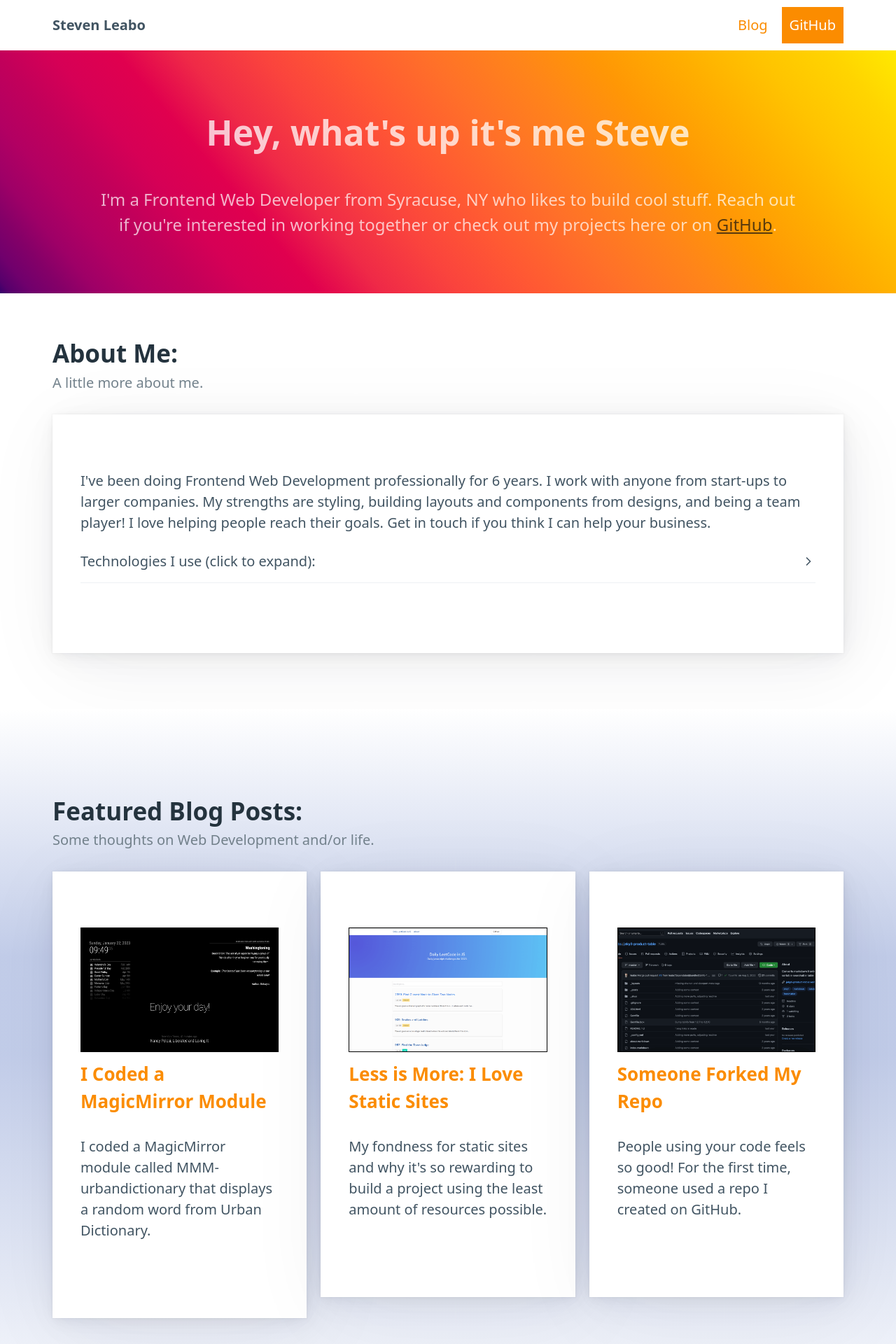
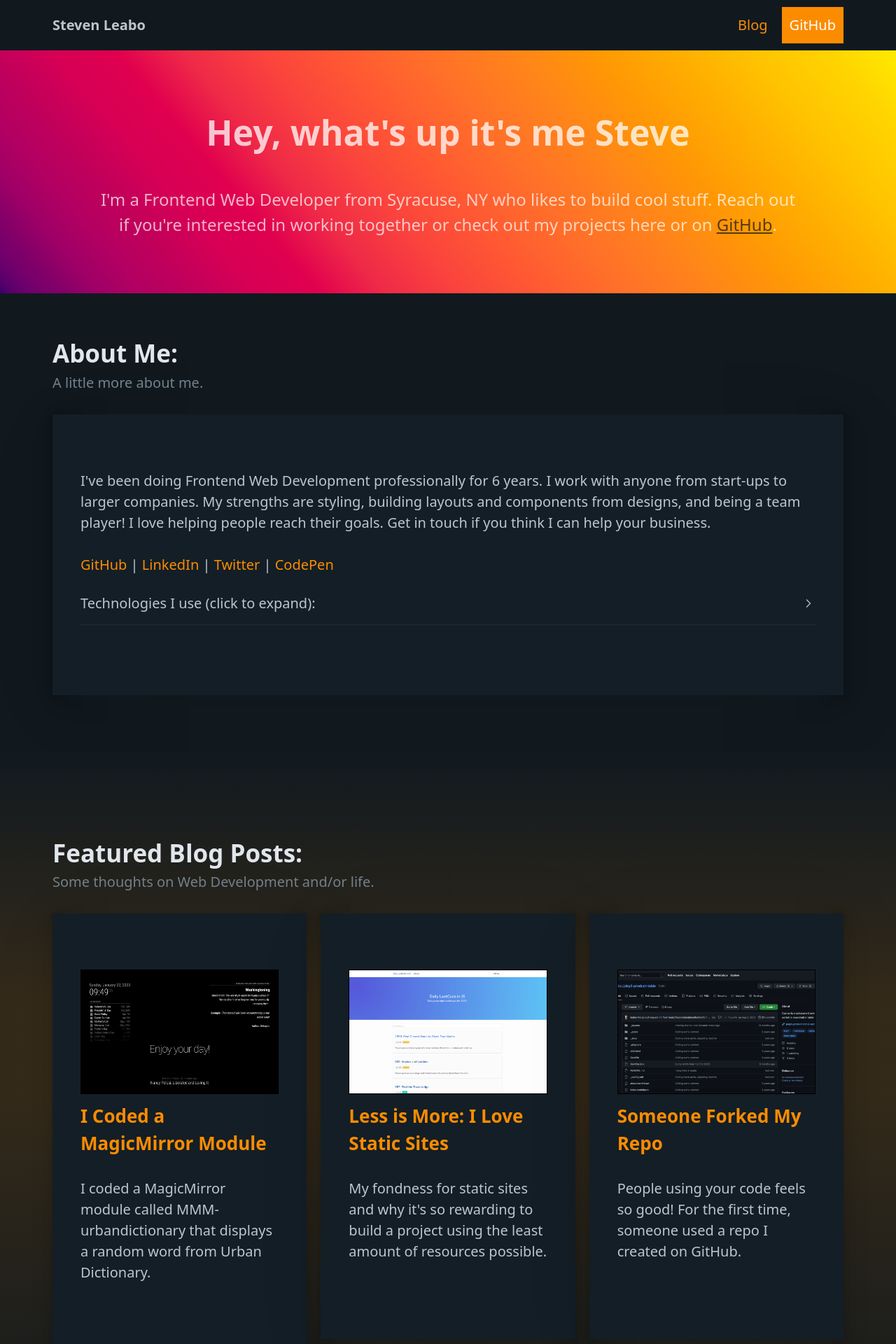
Before and after one commit to leabs/stevenleabo.com, a Jekyll site: the page built from index.markdown, in a window 1280 px wide. Shown: the top 1920 px of the page at 70% size. Built offline with Jekyll 4.4.1, drawn with Linux system fonts in a browser that asks for light colours; some of the changed text lies outside the part shown.

Commit message:
coming along

```diff
--- a/_includes/breadcrumbs.html
+++ b/_includes/breadcrumbs.html
@@ -1,4 +1,4 @@
-<nav aria-label="breadcrumb" style="background:#f5f5f5;padding: 0 20px;">
+<nav aria-label="breadcrumb" style="background:#141e26;;padding: 0 20px;">
     <ul>
       <li><a href="/">Home</a></li>
       <li><a href="/blog">Blog</a></li>
--- a/_includes/home/about.html
+++ b/_includes/home/about.html
@@ -12,6 +12,9 @@
         components from designs, and being a team player! I love helping people
         reach their goals. Get in touch if you think I can help your business.
       </p>
+      <div style="margin-bottom:30px;">
+      {% include social.html %}
+    </div>
       <details>
         <summary>Technologies I use (click to expand):</summary>
         <ul>
--- a/_includes/home/featured-fun.html
+++ b/_includes/home/featured-fun.html
@@ -6,38 +6,34 @@
     </hgroup>
     <div class="grid">
       <div>
-        <article style="margin-top:0;">
-          <iframe
-          src="https://cdpn.io/pen/debug/XdwKJR?authentication_hash=vPMKKNbzWRZM"
-          width="100%"
-          height="500"
-          frameborder="0"
-          allowtransparency="true"
-          allowfullscreen="true"
-          scrolling="no"
-          loading="lazy"
-        ></iframe>
-        <h2 style="font-size:1.3rem;margin-bottom:0;margin-top:12px;"><a href="https://codepen.io/leab/pen/XdwKJR">Fujifilm x100s in CSS</a></h2>
+        <article style="margin-top: 0">
+          <img
+            src="{{site.url}}/assets/images/fuji.png"
+            alt="Floppy Drive in CSS"
+            width="535"
+            height="535"
+            loading="lazy"
+          />
+          <h2 style="font-size: 1.3rem; margin-bottom: 0; margin-top: 12px">
+            <a href="https://codepen.io/leab/pen/XdwKJR"
+              >Fujifilm x100s in CSS</a
+            >
+          </h2>
         </article>
-
-
       </div>
       <div>
-        <article  style="margin-top:0;"><iframe
-          src="https://cdpn.io/pen/debug/xOGrLo?authentication_hash=RBrOJbnNpBWM"
-          width="100%"
-          height="500"
-          frameborder="0"
-          allowtransparency="true"
-          allowfullscreen="true"
-          scrolling="no"
-          loading="lazy"
-        ></iframe>
-        <h2 style="font-size:1.3rem;margin-bottom:0;margin-top:12px;"><a href="https://codepen.io/leab/pen/xOGrLo">Floppy Drive in CSS</a></h2>
-      </article>
-
-
-
+        <article style="margin-top: 0">
+          <img
+            src="{{site.url}}/assets/images/floppy.png"
+            alt="Floppy Drive in CSS"
+            width="535"
+            height="535"
+            loading="lazy"
+          />
+          <h2 style="font-size: 1.3rem; margin-bottom: 0; margin-top: 12px">
+            <a href="https://codepen.io/leab/pen/xOGrLo">Floppy Drive in CSS</a>
+          </h2>
+        </article>
       </div>
     </div>
   </div>
--- a/_includes/home/featured-game.html
+++ b/_includes/home/featured-game.html
@@ -4,9 +4,39 @@
       <h2>Games:</h2>
       <h3>I love building Games</h3>
     </hgroup>
-    <article  style="margin-top:0;">
-      <iframe src="https://cdpn.io/pen/debug/MyZpjY?authentication_hash=vWkRwoEaVvxM" width="100%" height="500" frameborder="0" allowtransparency="true" allowfullscreen="true" scrolling="no" loading="lazy"></iframe>
-    </article>
-
+    <div class="grid">
+      <div>
+        <article style="margin-top: 0">
+          <img
+            src="{{site.url}}/assets/images/rock.png"
+            alt="Floppy Drive in CSS"
+            width="535"
+            height="535"
+            loading="lazy"
+          />
+          <h2 style="font-size: 1.3rem; margin-bottom: 0; margin-top: 12px">
+            <a href="https://codepen.io/leab/pen/MyZpjY"
+              >JS Rock Paper Scissors</a
+            >
+          </h2>
+        </article>
+      </div>
+      <div>
+        <article style="margin-top: 0">
+          <img
+            src="{{site.url}}/assets/images/rock.png"
+            alt="Floppy Drive in CSS"
+            width="535"
+            height="535"
+            loading="lazy"
+          />
+          <h2 style="font-size: 1.3rem; margin-bottom: 0; margin-top: 12px">
+            <a href="https://codepen.io/leab/pen/MyZpjY"
+              >JS Rock Paper Scissors</a
+            >
+          </h2>
+        </article>
+      </div>
+    </div>
   </div>
 </section>
--- /dev/null
+++ b/_includes/social.html
@@ -0,0 +1 @@
+<a href="https://github.com/leabs" >GitHub</a><span> | </span><a href="https://www.linkedin.com/in/stevenleabo/" >LinkedIn</a><span> | </span><a href="https://twitter.com/Shadow_Stack" >Twitter</a><span> | </span><a href="https://codepen.io/leab" >CodePen</a>
--- a/_layouts/default.html
+++ b/_layouts/default.html
@@ -1,5 +1,5 @@
 <!DOCTYPE html>
-<html data-theme="light">
+<html data-theme="dark">
   <head>
     {% include head.html %}
   </head>
--- a/assets/css/style.css
+++ b/assets/css/style.css
@@ -127,10 +127,10 @@
   padding: 60px 0;
   background: linear-gradient(
     180deg,
-    #fff 0%,
-    rgba(10, 53, 167, 0.25) 33%,
-    rgba(10, 53, 167, 0.25) 46%,
-    #fff 100%
+    #11191f 0%,
+    rgba(251, 140, 0, 0.15) 33%,
+    rgba(251, 140, 0, 0.15) 46%,
+    #11191f 100%
   );
 }
 
```
Also changed, not shown: assets/images/floppy.png (added), assets/images/fuji.png (added), assets/images/rock.png (added).
